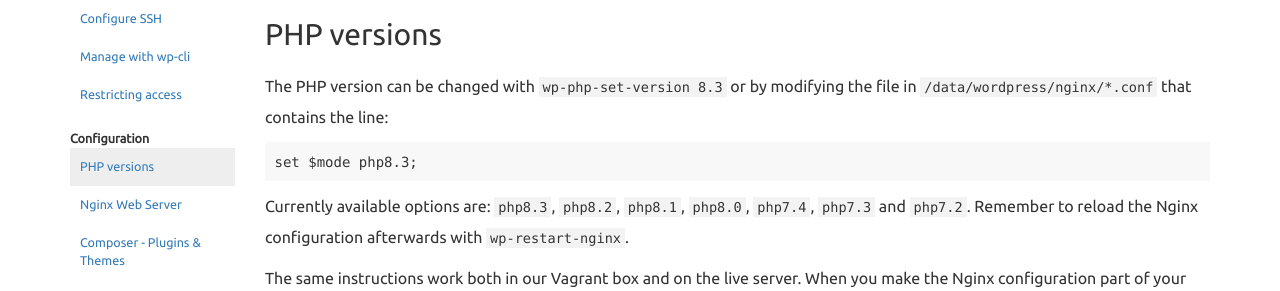
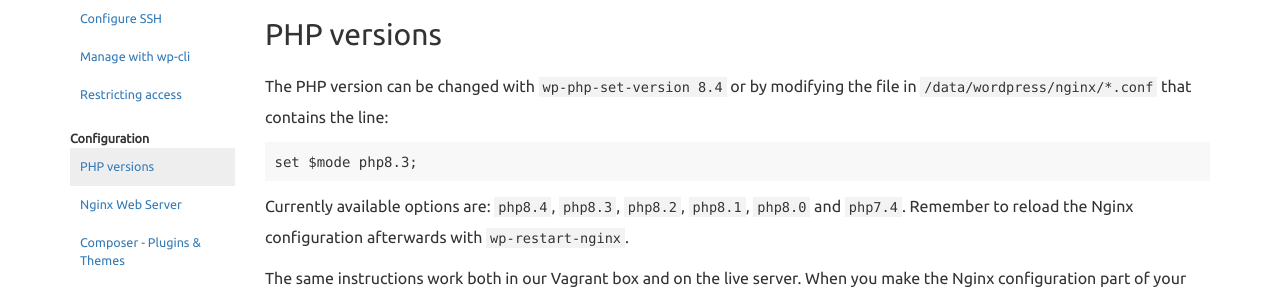
Before and after one commit to Seravo/docs, a Jekyll site: the page built from pages/_configuration/php-versions.md, in a window 1280 px wide. Shown: the part 299-590 px from the top of the page. Built offline with Jekyll 4.4.1, drawn with Linux system fonts in a browser that asks for light colours; nearby versions of some CDN libraries.

Commit message:
Updated the available PHP-versions

````diff
--- a/pages/_configuration/php-versions.md
+++ b/pages/_configuration/php-versions.md
@@ -7,14 +7,14 @@ summary: "Seravo.com always offers the latest version of PHP for fast and secure
 
 ## PHP versions
 
-The PHP version can be changed with `wp-php-set-version 8.3` or by modifying
+The PHP version can be changed with `wp-php-set-version 8.4` or by modifying
 the file in `/data/wordpress/nginx/*.conf` that contains the line:
 
 ```
 set $mode php8.3;
 ```
 
-Currently available options are: `php8.3`, `php8.2`, `php8.1`, `php8.0`, `php7.4`, `php7.3` and `php7.2`.
+Currently available options are: `php8.4`, `php8.3`, `php8.2`, `php8.1`, `php8.0` and `php7.4`.
 Remember to reload the Nginx configuration afterwards with `wp-restart-nginx`.
 
 The same instructions work both in our Vagrant box and on the live server. When you make the Nginx configuration
````
